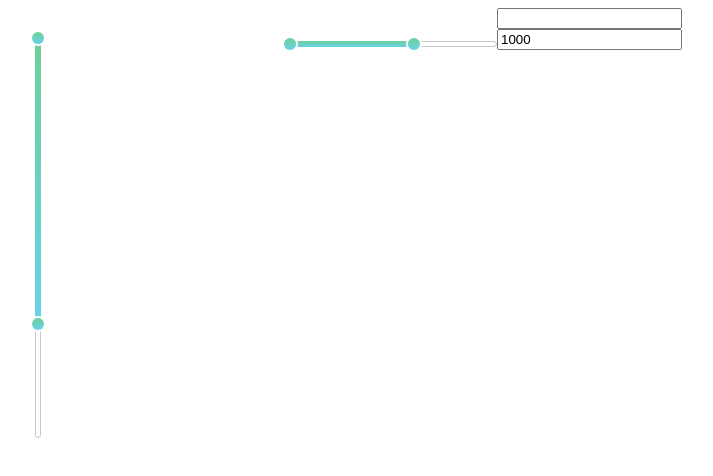
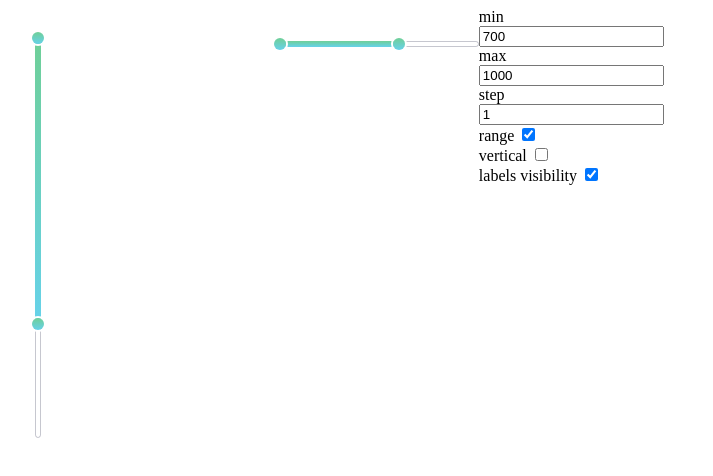
Before and after one commit to iph9x/metalamp-4, a website built with webpack: page src/index.html in a window 1280 px wide. Shown: the whole page, without its empty margins (26-739 px from the left). Built offline with nearby package versions, Linux system fonts and the light colour scheme.

Commit message:
config panel

```diff
--- a/src/index.html
+++ b/src/index.html
@@ -12,10 +12,35 @@
     </div>
     <div class="slider-2">
     </div>
-    <form action="">
-      <input type="text" id='first-input'>
-      <input type="text" id='second-input'>
+    <form action="" class="slider-panel slider-panel-2">
+      <label>
+        min
+        <input type="text" class="slider-panel__min" id='first-input'>
+      </label>
+      <label>
+        max
+        <input type="text" class="slider-panel__max" id='second-input'>
+      </label>
+      <label>
+        step
+        <input type="text" class="slider-panel__step">
+      </label>
+      <label>
+        range
+        <input type="checkbox" class="slider-panel__range" checked>
+      </label>
+      <br>
+      <label>
+        vertical
+        <input type="checkbox" class="slider-panel__vertical">
+      </label>
+      <br>
+      <label>
+        labels visibility
+        <input type="checkbox" class="slider-panel__labelsVisibility" checked>
+      </label>
     </form>
+
   </main>
 </body>
 </html>
--- a/src/index.ts
+++ b/src/index.ts
@@ -1,5 +1,20 @@
 import './styles/main.scss';
 import './ts/miSlider.ts';
+
+type Props = {
+  max: number,
+  min: number,
+  range?: boolean,
+  step?: number,
+  defaultMin?: number,
+  defaultMax?: number,
+  labels?: boolean,
+  vertical?: boolean,
+  inputsId?: {
+    inputFromId: string,
+    inputToId: string,
+  }
+}
 
 $('.slider').miSlider({
   min: 500,
@@ -17,11 +32,57 @@ $('.slider-2').miSlider({
   max: 1200,
   defaultMin: 600,
   defaultMax: 1000,
-  // range: false,
   step: 1,
   labels: true,
   inputsId: {
-    // inputFromId: 'first-input',
+    inputFromId: 'first-input',
     inputToId: 'second-input'
   }
 });
+
+const localState2: Props = {
+  min: 700,
+  max: 1200,
+  defaultMin: 600,
+  defaultMax: 1000,
+  step: 1,
+  labels: true,
+  inputsId: {
+    inputFromId: 'first-input',
+    inputToId: 'second-input'
+  },
+}
+
+
+
+function setSliderPanelHandlers(panelName: string, sliderName: string, state: Props): void {
+  $(panelName).find('.slider-panel__step').val(state.step ? state.step : 1);
+
+  $(panelName).on('change', '.slider-panel__step', function () {
+    state.step = Number($(this).val());
+    $(sliderName).miSlider(state);
+  });
+  // $(panelName).on('change', '.slider-panel__min', function () {
+  //   state.min = Number($(this).val());
+  //   $(sliderName).miSlider(state);
+  // });
+  // $(panelName).on('change', '.slider-panel__max', function () {
+  //   state.max = Number($(this).val());
+  //   $(sliderName).miSlider(state);
+  // });
+
+  $(panelName).on('change', '.slider-panel__range', function () {
+    state.range = this.checked;
+    $(sliderName).miSlider(state);
+  });
+  $(panelName).on('change', '.slider-panel__labelsVisibility', function () {
+    state.labels = this.checked;
+    $(sliderName).miSlider(state);
+  });
+  $(panelName).on('change', '.slider-panel__vertical', function () {
+    state.vertical = this.checked;
+    $(sliderName).miSlider(state);
+  });
+}
+
+setSliderPanelHandlers('.slider-panel-2', '.slider-2', localState2);
--- a/src/ts/view/view.ts
+++ b/src/ts/view/view.ts
@@ -37,6 +37,9 @@ export default class View extends Observer implements IView {
   private minThumbLabel: Label;
   private maxThumbLabel: Label;
 
+  public inputFrom: JQuery;
+  public inputTo: JQuery;
+
   public observers: Array<object>;
 
   constructor(
@@ -55,12 +58,15 @@ export default class View extends Observer implements IView {
     }
   ) {
     super();
+    const that = $(this.slider);
+    if (that.find('.mi-slider__wrapper')[0]) {
+      that.empty();
+    }
     this.vertical = vertical ? vertical : false;
     this.isRange = typeof isRange !== 'undefined' ? isRange : true;
 
     this.labelsVisibility = typeof labelsVisibility === 'undefined' ? true : labelsVisibility;
 
-    const that = $(this.slider);
     if (this.vertical) {
       (this.wrapper).addClass('mi-slider__wrapper_vertical');
     }
@@ -75,6 +81,13 @@ export default class View extends Observer implements IView {
     this.maxThumbStartPos = (typeof maxThumbStartPos !== 'undefined') && (maxThumbStartPos <= max) ? maxThumbStartPos : max;
 
     this.progressBar = new ProgressBar(this.minThumbStartPos, this.maxThumbStartPos, this.vertical);
+
+    if (this.inputsId?.inputFromId) {
+      this.inputFrom = $(`#${this.inputsId.inputFromId}`);
+    }
+    if (this.inputsId?.inputToId) {
+      this.inputTo = $(`#${this.inputsId.inputToId}`);
+    }
 
     this.setCurrentMin(this.minThumbStartPos);
     this.setCurrentMax(this.maxThumbStartPos);
@@ -141,6 +154,7 @@ export default class View extends Observer implements IView {
         .append(this.minThumbLabel.render());
     }
 
+
     that.append(this.wrapper);
   }
 
@@ -151,22 +165,20 @@ export default class View extends Observer implements IView {
   public setCurrentMax(max: number): void {
     this.currentMax = max;
     this.init({type: 'SET_MAX', value: max});
-    // $(this.slider).data('to-value', max);
     $(this.slider).attr('data-to-value', max);
 
     if (typeof this.inputsId?.inputToId !== 'undefined') {
-      $(`#${this.inputsId.inputToId}`).val(max);
+      this.inputTo.val(max);
     }
   }
 
   public setCurrentMin(min: number): void {
     this.currentMin = min;
     this.init({type: 'SET_MIN', value: min});
-    // $(this.slider).data('from-value', min);
     $(this.slider).attr('data-from-value', min);
 
     if (typeof this.inputsId?.inputFromId !== 'undefined') {
-      $(`#${this.inputsId.inputFromId}`).val(min);
+      this.inputFrom.val(min);
     }
   }
 
@@ -180,7 +192,7 @@ export default class View extends Observer implements IView {
 
   onFromValueChange() {
     $(document).on('change', 'div[data-from-value]', (e: JQuery.Event) => {
-
+      console.log('kek')
     })
   }
 
```
